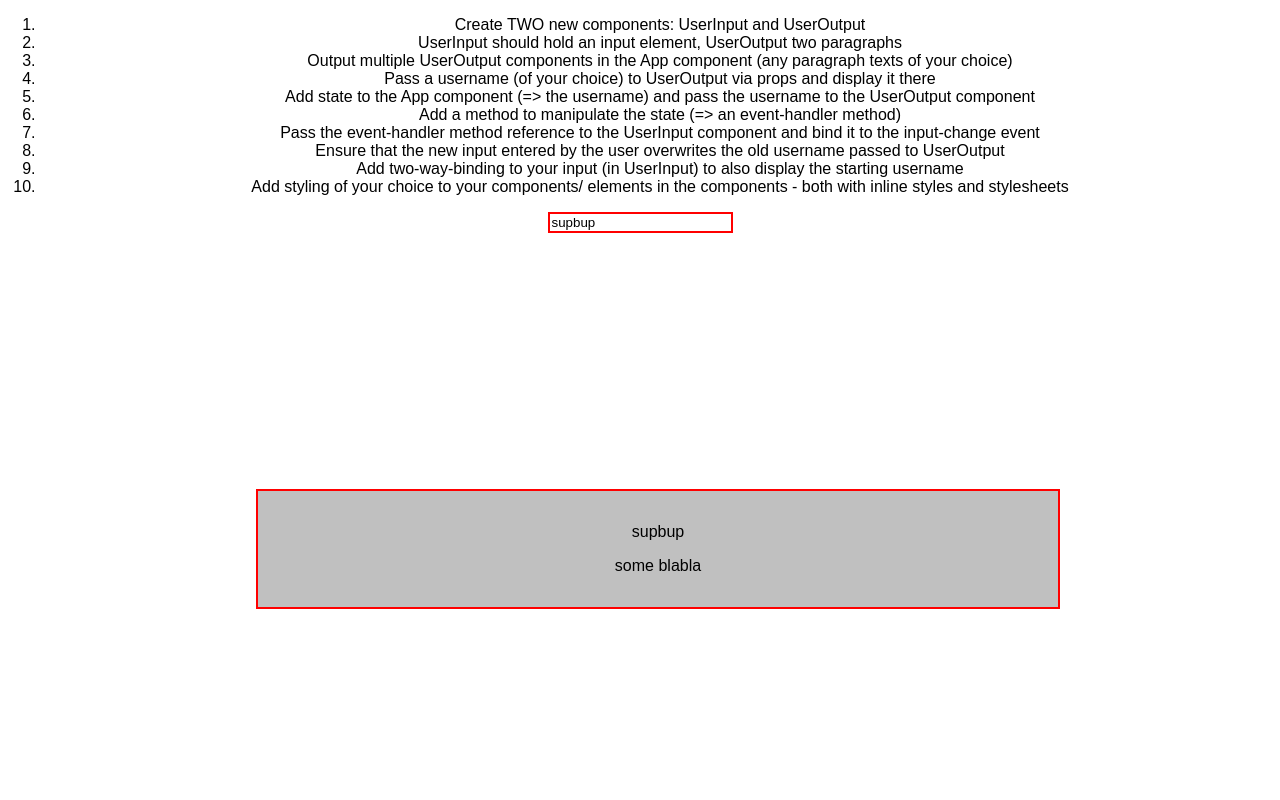
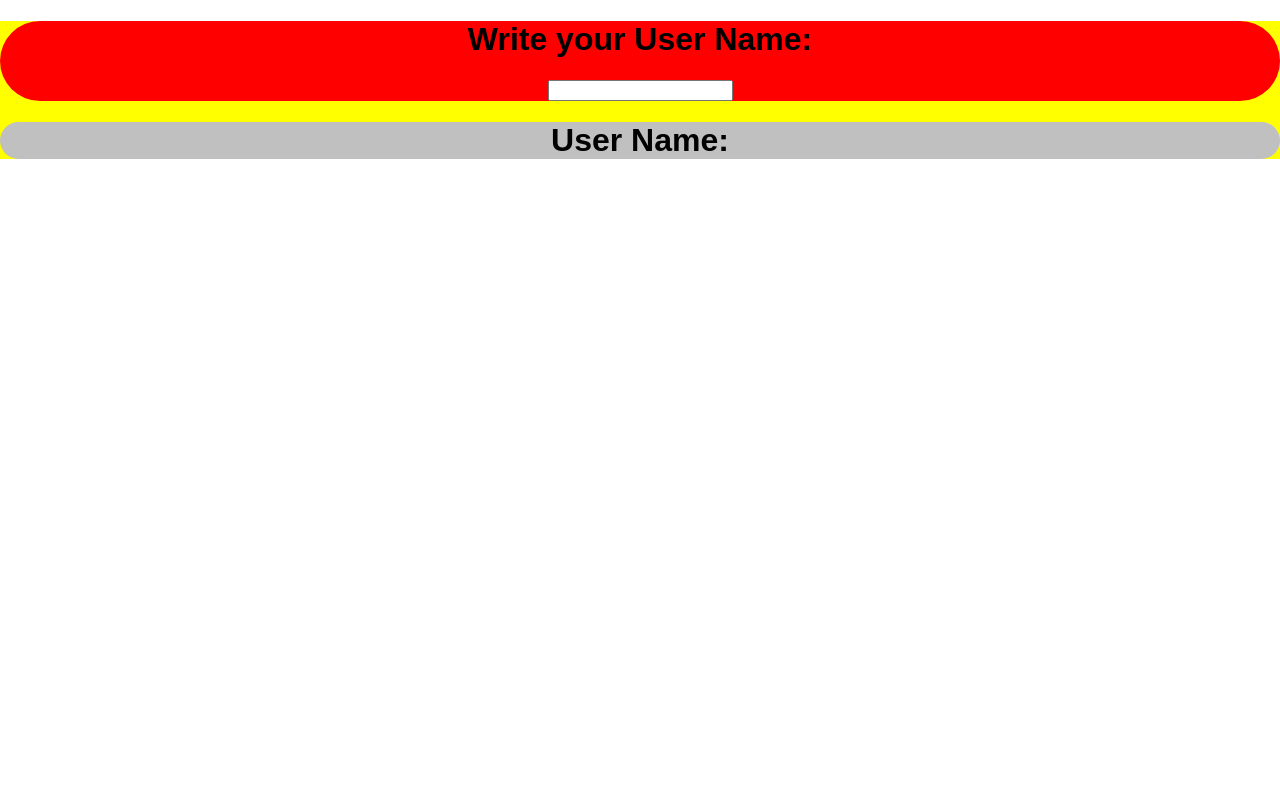
Before and after one commit to George1Meshveliani/weight-control-app, a React (Create React App) app: page / in a window 1280 px wide. Shown: the top 800 px of the page. Built offline with nearby package versions, Linux system fonts and the light colour scheme.

Commit message:
Create Username

```diff
--- a/src/App.css
+++ b/src/App.css
@@ -1,4 +1,4 @@
 .App {
   text-align: center;
-
+  background-color: yellow;
 }
--- a/src/App.js
+++ b/src/App.js
@@ -5,36 +5,23 @@ import UserInput from './UserInput/UserInput';
 import UserOutput from './UserOutput/UserOutput';
 
 class App extends Component {
-    state = {
-      username: 'supbup'
-    }
+   state = {
+     username: ''
+   }
 
-    usernameChangedHandler = (event) => {
-        this.setState({username: event.target.value}
-         )
-    }
+   createUserName = (e) => {
+     this.setState({username: e.target.value})
+   }
+
 
 
   render() {
     return (
       <div className="App">
-        <ol>
-          <li>Create TWO new components: UserInput and UserOutput</li>
-          <li>UserInput should hold an input element, UserOutput two paragraphs</li>
-          <li>Output multiple UserOutput components in the App component (any paragraph texts of your choice)</li>
-          <li>Pass a username (of your choice) to UserOutput via props and display it there</li>
-          <li>Add state to the App component (=> the username) and pass the username to the UserOutput component</li>
-          <li>Add a method to manipulate the state (=> an event-handler method)</li>
-          <li>Pass the event-handler method reference to the UserInput component and bind it to the input-change event</li>
-          <li>Ensure that the new input entered by the user overwrites the old username passed to UserOutput</li>
-          <li>Add two-way-binding to your input (in UserInput) to also display the starting username</li>
-          <li>Add styling of your choice to your components/ elements in the components - both with inline styles and stylesheets</li>
-        </ol>
-        <UserInput changed={this.usernameChangedHandler}
-        currentName={this.state.username}/>
-        <UserOutput userName={this.state.username} />
-        <UserOutput userName="George" />
-        <UserOutput userName="George" />
+        <UserInput changed={this.createUserName}
+         currentName={this.state.username} />
+        <UserOutput userName={this.state.username}/>
+
       </div>
     );
   }
--- /dev/null
+++ b/src/UserInput/UserInput.css
@@ -0,0 +1,5 @@
+.UserInput {
+    background-color: red;
+    text-align: center;
+    border-radius: 60px;
+}
--- a/src/UserInput/UserInput.js
+++ b/src/UserInput/UserInput.js
@@ -1,13 +1,16 @@
 import React from 'react';
+import './UserInput.css';
+const userInput = (props) => {
+    return (
+    <div className = "UserInput">
+    <h1> Write your User Name:</h1>
+    <input type="text"
+    onChange={props.changed}
+    value={props.currentName}
+     />
+    </div>
+    )
 
-const inputStyle = {
-    border: '2px solid red'
-};
-const userInput = (props) => {
-    return <input type="text"
-    style={inputStyle}
-    onChange={props.changed}
-    value={props.currentName}/>
 }
 
 export default userInput;
--- a/src/UserOutput/UserOutput.css
+++ b/src/UserOutput/UserOutput.css
@@ -1,8 +1,4 @@
 .UserOutput {
-    width: 60%;
-    padding: 16px;
-    margin: 16pc;
-    border: 2px solid red;
-    text-align: center;
     background-color: silver;
+    border-radius: 50px;
 }
--- a/src/UserOutput/UserOutput.js
+++ b/src/UserOutput/UserOutput.js
@@ -1,15 +1,11 @@
 import React from 'react';
 import './UserOutput.css';
+
 const userOutput = (props) => {
     return (
-        <div className="UserOutput">
-            <p>
-                {props.userName}
-            </p>
-            <p>
-                some blabla
-            </p>
-        </div>
+    <div className="UserOutput">
+        <h1>User Name: {props.userName}</h1>
+    </div>
     )
 }
 
```
